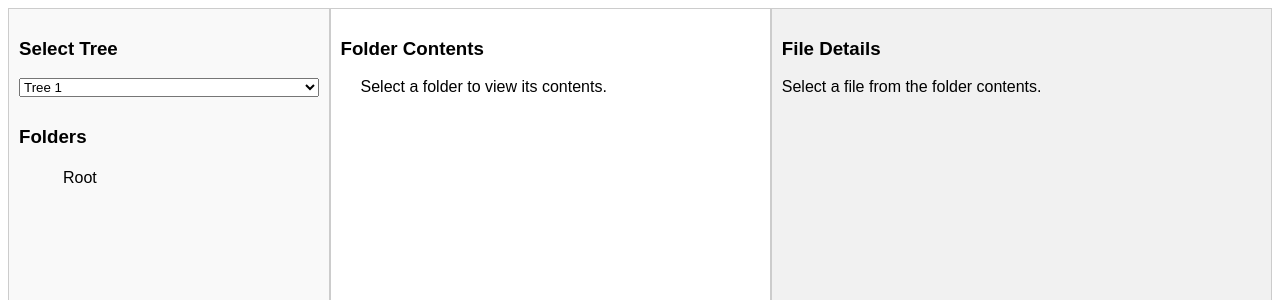
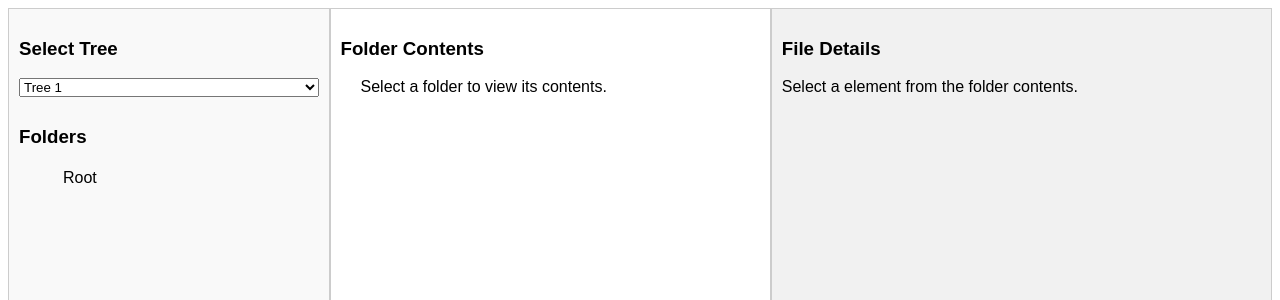
Before and after one commit to ckindermann/openneuro-obda, a Flask app: page / in a window 1280 px wide. Shown: the top 300 px of the page. Run offline with Flask 3, Linux system fonts and the light colour scheme.

Commit message:
Change file to element

```diff
--- a/templates/index.html
+++ b/templates/index.html
@@ -46,7 +46,7 @@
     .highlight {
       background-color: #cce5ff;
     }
-    .file-label {
+    .element-label {
       cursor: pointer;
       color: blue;
       text-decoration: underline;
@@ -92,8 +92,8 @@
     <!-- Right Panel: File Details -->
     <div id="right-panel" class="panel">
       <h3>File Details</h3>
-      <div id="file-details">
-        <p>Select a file from the folder contents.</p>
+      <div id="element-details">
+        <p>Select a element from the folder contents.</p>
       </div>
     </div>
   </div>
@@ -161,11 +161,11 @@
       ul.appendChild(buildTree(tree));
       container.appendChild(ul);
 
-      // Clear folder contents and file details panels.
+      // Clear folder contents and element details panels.
       document.getElementById("folder-contents").innerHTML =
         "<li>Select a folder to view its contents.</li>";
-      document.getElementById("file-details").innerHTML =
-        "<p>Select a file from the folder contents.</p>";
+      document.getElementById("element-details").innerHTML =
+        "<p>Select a element from the folder contents.</p>";
     }
 
     /**
@@ -175,21 +175,21 @@
       var contentsUl = document.getElementById("folder-contents");
       contentsUl.innerHTML = ""; // Clear previous contents.
       if (node.info && node.info.length > 0) {
-        node.info.forEach(function(file) {
+        node.info.forEach(function(element) {
           var li = document.createElement("li");
           var span = document.createElement("span");
-          span.className = "file-label";
-          span.textContent = file.label;
-          // When clicking a file label, update the right panel and highlight the clicked label.
+          span.className = "element-label";
+          span.textContent = element.label;
+          // When clicking a element label, update the right panel and highlight the clicked label.
           span.addEventListener("click", function(e) {
             e.stopPropagation();
-            // Remove highlight from any previously selected file labels.
-            var fileLabels = document.querySelectorAll("#folder-contents .file-label");
+            // Remove highlight from any previously selected element labels.
+            var fileLabels = document.querySelectorAll("#folder-contents .element-label");
             fileLabels.forEach(function(label) {
               label.classList.remove("highlight");
             });
             this.classList.add("highlight");
-            updateFileDetails(file);
+            updateFileDetails(element);
           });
           li.appendChild(span);
           contentsUl.appendChild(li);
@@ -202,18 +202,18 @@
     }
 
     /**
-     * Updates the right panel with the selected file's details.
+     * Updates the right panel with the selected element's details.
      * Adds a "Copy" button next to the destination that copies the path to the clipboard.
      * Instead of showing a pop-up, the button text temporarily changes to "Copied!".
      */
-    function updateFileDetails(file) {
-      var detailsDiv = document.getElementById("file-details");
-      detailsDiv.innerHTML = "<p><strong>Label:</strong> " + file.label + "</p>" +
-                             "<p><strong>Destination:</strong> " + file.destination +
+    function updateFileDetails(element) {
+      var detailsDiv = document.getElementById("element-details");
+      detailsDiv.innerHTML = "<p><strong>Label:</strong> " + element.label + "</p>" +
+                             "<p><strong>Destination:</strong> " + element.destination +
                              " <button id='copy-btn'>Copy</button></p>";
 
       document.getElementById("copy-btn").addEventListener("click", function() {
-        navigator.clipboard.writeText(file.destination)
+        navigator.clipboard.writeText(element.destination)
           .then(function() {
             // Change the button text to "Copied!" temporarily.
             var btn = document.getElementById("copy-btn");
```
